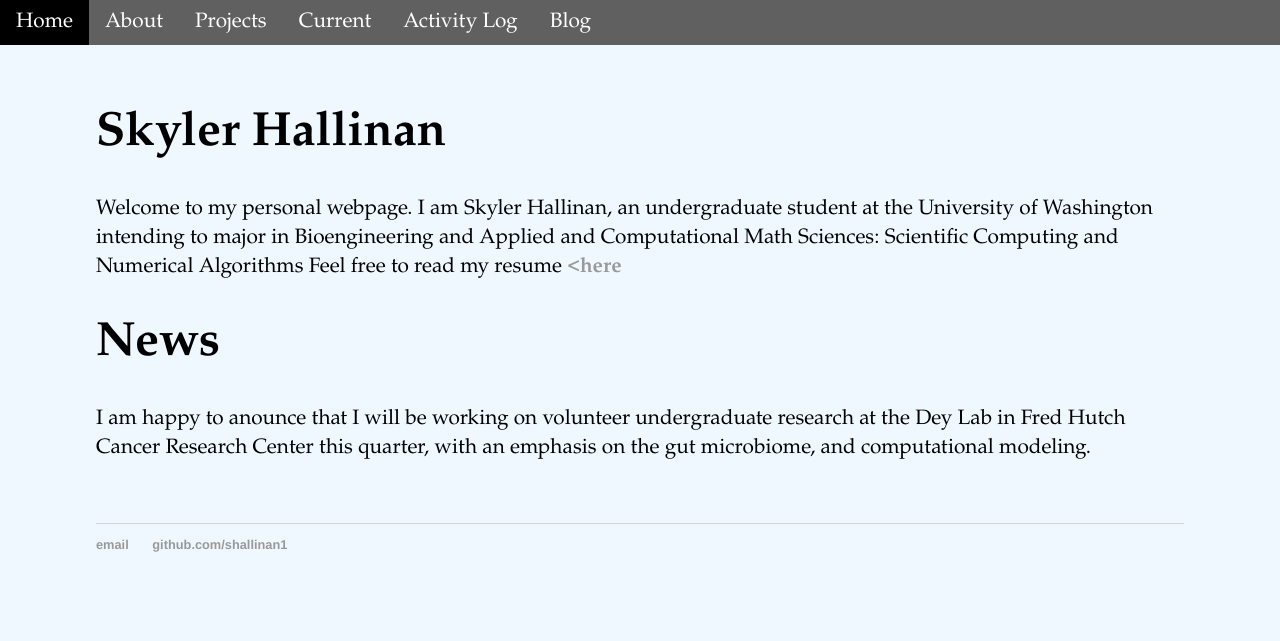
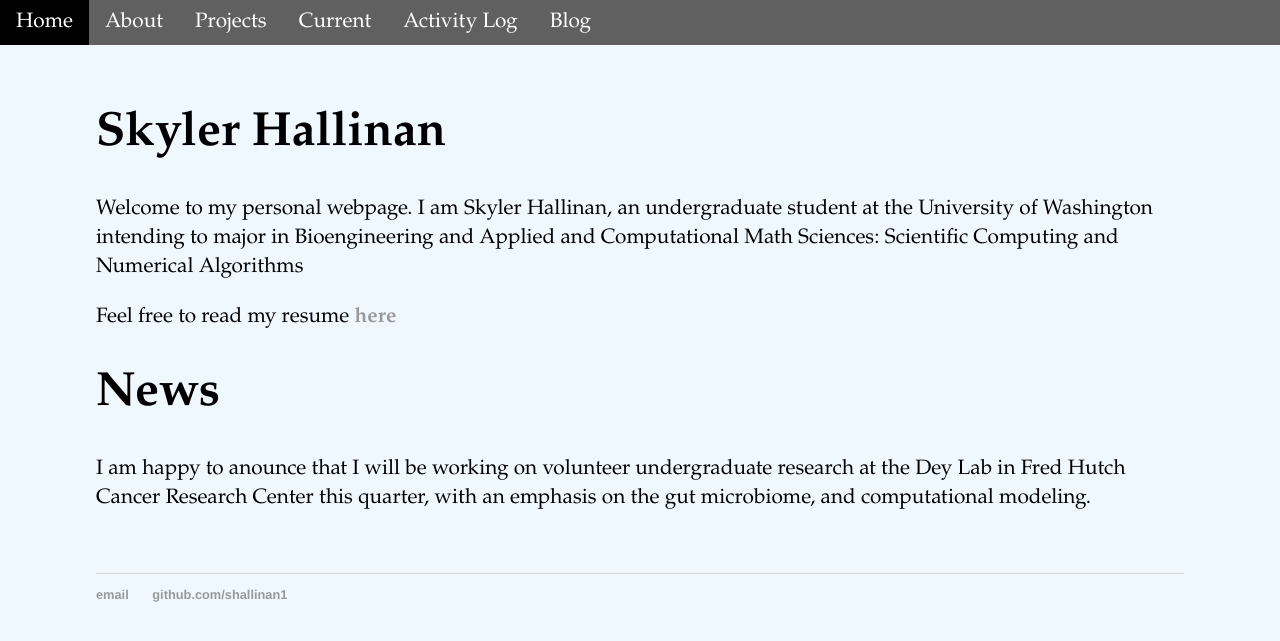
Before and after one commit to shallinan1/shallinan1.github.io, a Jekyll site: the page built from index.md, in a window 1280 px wide. Shown: the top 641 px of the page. Built offline with Jekyll 4.4.1, drawn with Linux system fonts in a browser that asks for light colours.

Commit message:
update link

```diff
--- a/index.md
+++ b/index.md
@@ -6,7 +6,8 @@
 # Skyler Hallinan
 
 Welcome to my personal webpage. I am Skyler Hallinan, an undergraduate student at the University of Washington intending to major in Bioengineering and Applied and Computational Math Sciences: Scientific Computing and Numerical Algorithms
-Feel free to read my resume <a href="/assets/official/Hallinan_Skyler_Resume.pdf" target = "_blank"><b><here</b></a>
+
+Feel free to read my resume <a href="/assets/official/Hallinan_Skyler_Resume.pdf" target = "_blank"><b>here</b></a>
 # News
 
 I am happy to anounce that I will be working on volunteer undergraduate research at the Dey Lab in Fred Hutch Cancer Research Center this quarter, with an emphasis on the gut microbiome, and computational modeling.
```
